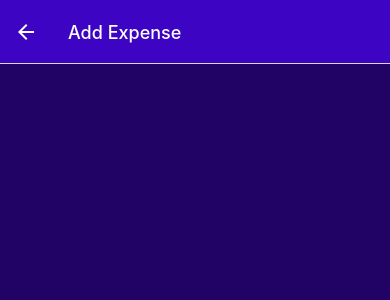
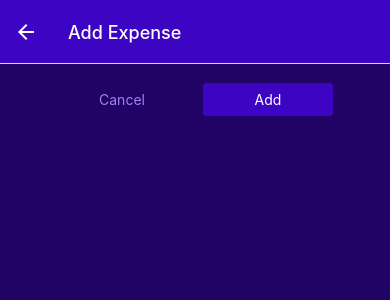
Before and after one commit to sudhiryadav347/react-native-expense-tracker, a React Native app: screen /ManageExpenses in a window 390 px wide. Shown: the top 300 px of the page. Built offline with nearby package versions, Linux system fonts and the light colour scheme.

Commit message:
Add custom buttons to the ManageExpenses Screen.

```diff
--- /dev/null
+++ b/components/UI/Button.js
@@ -0,0 +1,45 @@
+import { StyleSheet, Pressable, View, Text } from 'react-native';
+import React from 'react';
+import { GlobalStyles } from '../../constants/styles';
+
+const Button = ({ children, onPress, mode, style }) => {
+  return (
+    <View style={style}>
+      <Pressable
+        onPress={onPress}
+        style={({ pressed }) => pressed && styles.pressed}
+      >
+        <View style={[styles.button, mode === 'flat' && styles.flat]}>
+          <Text style={[styles.buttonText, mode === 'flat' && styles.flatText]}>
+            {children}
+          </Text>
+        </View>
+      </Pressable>
+    </View>
+  );
+};
+
+export default Button;
+
+const styles = StyleSheet.create({
+  button: {
+    borderRadius: 4,
+    padding: 8,
+    backgroundColor: GlobalStyles.colors.primary500,
+  },
+  flat: {
+    backgroundColor: 'transparent',
+  },
+  buttonText: {
+    color: 'white',
+    textAlign: 'center',
+  },
+  flatText: {
+    color: GlobalStyles.colors.primary200,
+  },
+  pressed: {
+    opacity: 0.75,
+    backgroundColor: GlobalStyles.colors.primary100,
+    borderRadius: 4,
+  },
+});
--- a/screens/ManageExpenses.js
+++ b/screens/ManageExpenses.js
@@ -2,6 +2,7 @@
 import { useLayoutEffect } from 'react';
 import IconButton from './../components/UI/IconButton';
 import { GlobalStyles } from '../constants/styles';
+import Button from '../components/UI/Button';
 
 const ManageExpenses = ({ route, navigation }) => {
   const editedExpenseId = route.params?.expenseId;
@@ -14,9 +15,19 @@
   }, [navigation, isEditing]);
 
   const deleteExpenseHandler = () => {};
+  const cancelHandler = () => {};
+  const confirmHandler = () => {};
 
   return (
     <View style={styles.container}>
+      <View style={styles.buttons}>
+        <Button style={styles.button} mode="flat" onPress={cancelHandler}>
+          Cancel
+        </Button>
+        <Button style={styles.button} onPress={confirmHandler}>
+          {isEditing ? 'Update' : 'Add'}
+        </Button>
+      </View>
       {isEditing && (
         <View style={styles.deleteContainer}>
           <IconButton
@@ -36,8 +47,18 @@
 const styles = StyleSheet.create({
   container: {
     flex: 1,
-    padding: 2,
+    padding: 9,
     backgroundColor: GlobalStyles.colors.primary800,
+  },
+  buttons: {
+    flexDirection: 'row',
+    justifyContent: 'center',
+    alignItems: 'center',
+    marginTop: 10,
+  },
+  button: {
+    marginHorizontal: 8,
+    minWidth: 130,
   },
   deleteContainer: {
     marginTop: 16,
@@ -45,6 +66,5 @@
     borderTopWidth: 2,
     borderTopColor: GlobalStyles.colors.primary200,
     alignItems: 'center',
-    marginHorizontal: 16,
   },
 });
```
